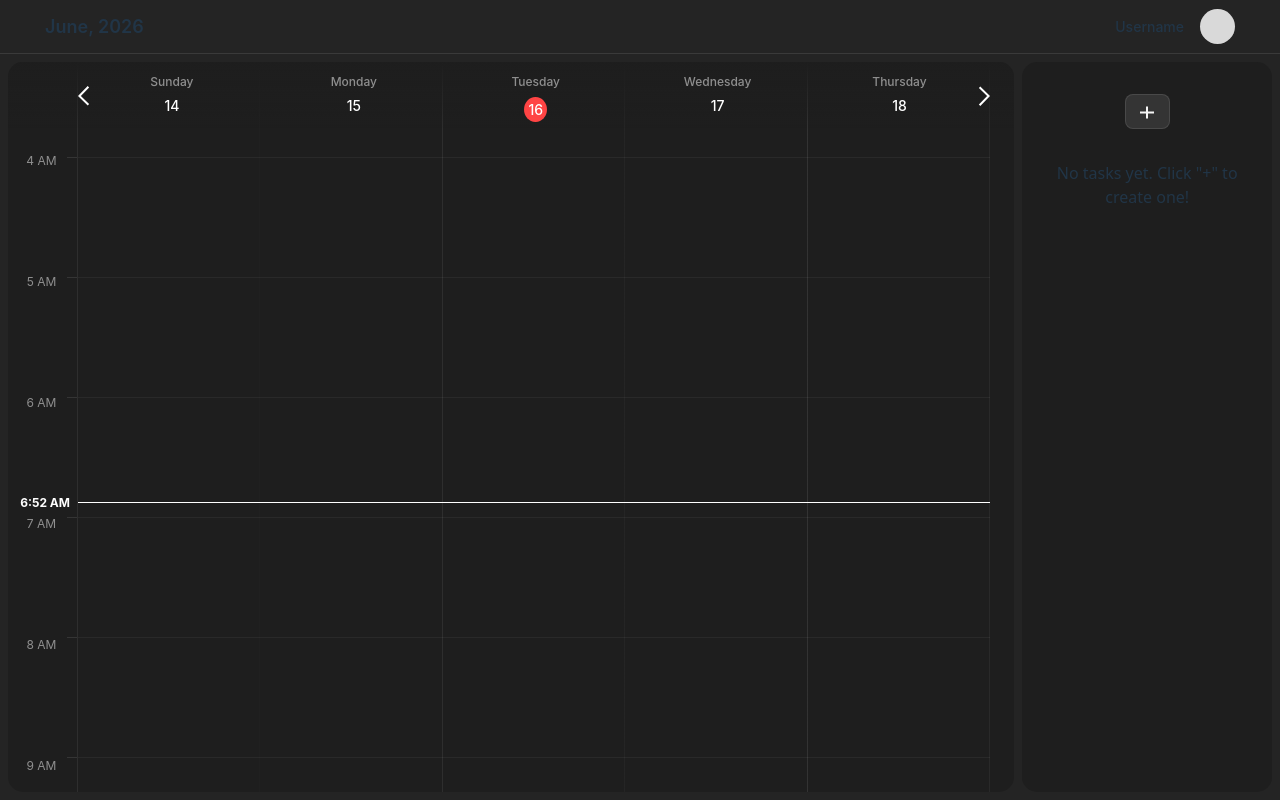
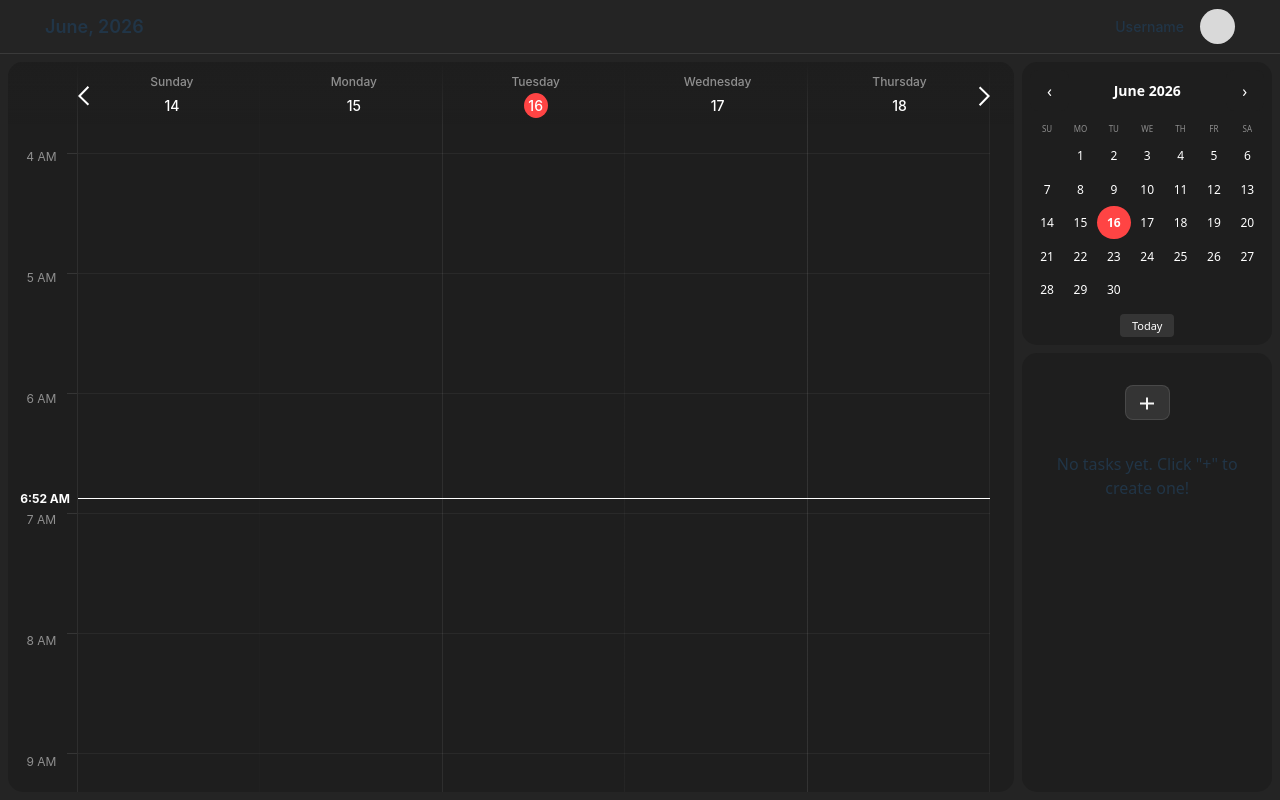
Before and after one commit to Gpshfrd/Timetable-Task-Scheduler, a React (Vite) app: page / in a window 1280 px wide. Built offline with nearby package versions, Linux system fonts and the light colour scheme.

Commit message:
feat: add calendar component without timetable mapping

```diff
--- /dev/null
+++ b/src/components/Calendar/Calendar.css
@@ -0,0 +1,125 @@
+.calendar__overlay {
+    width: 100%;
+}
+
+.calendar {
+    background: var(--bg-color-accent);
+    border-radius: var(--border-radius-timetable);
+    padding: 8px;
+    display: flex;
+    flex-direction: column;
+    overflow: hidden;
+}
+
+.calendar__header {
+    display: flex;
+    align-items: center;
+    justify-content: space-between;
+    margin-bottom: 12px;
+    flex-shrink: 0;
+}
+
+.calendar__title {
+    color: var(--text-primary);
+    font-weight: 600;
+    font-size: 14px;
+}
+
+.calendar__nav-btn {
+    background-color: var(--bg-color-accent);
+    border: none;
+    color: var(--text-primary);
+    width: 16px;
+    cursor: pointer;
+    font-size: 16px;
+    display: flex;
+    align-items: center;
+    justify-content: center;
+}
+
+.calendar__nav-btn:hover {
+    border: none;
+    background-color: var(--bg-accent-lines);
+}
+
+.calendar__weekdays {
+    display: grid;
+    grid-template-columns: repeat(7, 1fr);
+    margin-bottom: 4px;
+    flex-shrink: 0;
+}
+
+.calendar__weekday {
+    color: var(--text-secondary);
+    font-size: 8px;
+    text-align: center;
+    font-weight: 500;
+    text-transform: uppercase;
+}
+
+.calendar__grid {
+    display: grid;
+    grid-template-columns: repeat(7, 1fr);
+}
+
+.calendar__day {
+    background: none;
+    border: none;
+    color: var(--text-primary);
+    padding: 4px;
+    border-radius: 50%;
+    cursor: pointer;
+    font-size: 12px;
+    text-align: center;
+    aspect-ratio: 1;
+    display: flex;
+    align-items: center;
+    justify-content: center;
+}
+
+.calendar__day:hover {
+    background: var(--bg-accent-lines);
+}
+
+.calendar__day--today {
+    color: #ff4444;
+    font-weight: 600;
+}
+
+.calendar__day--selected {
+    background: #ff4444;
+    color: var(--text-primary);
+}
+
+.calendar__day--selected:hover {
+    background: #ff4444;
+    color: var(--text-primary);
+}
+
+.calendar__day--empty {
+    visibility: hidden;
+}
+
+.calendar__footer {
+    margin-top: 8px;
+    flex-shrink: 0;
+    display: flex;
+    justify-content: center;
+}
+
+.calendar__today-btn {
+    background: var(--bg-accent-lines);
+    border: none;
+    color: var(--text-primary);
+    padding: 4px 12px;
+    border-radius: 4px;
+    cursor: pointer;
+    font-size: 11px;
+    transition: background-color 0.2s;
+}
+
+.calendar__today-btn:hover {
+    background: var(--bg-accent-lines);
+    border: none;
+    outline: var(--text-tertiary) 1px solid;
+}
--- /dev/null
+++ b/src/components/Calendar/Calendar.tsx
@@ -0,0 +1,109 @@
+import { useState, type JSX } from "react";
+import './Calendar.css';
+
+interface CalendarProps {
+    currentDate: Date;
+    onDateSelect: (date: Date) => void;
+}
+
+function Calendar({ currentDate, onDateSelect }: CalendarProps) {
+    const [viewDate, setViewDate] = useState(new Date(currentDate));
+    const [selectedDate, setSelectedDate] = useState<Date | null>(currentDate);
+
+    const monthName = viewDate.toLocaleDateString('en-US', { month: 'long' });
+    const year = viewDate.getFullYear();
+
+    const getDaysInMonth = (year: number, month: number): number => {
+        return new Date(year, month + 1, 0).getDate();
+    }
+
+    const getFirstDayOfMonth = (year: number, month: number): number => {
+        return new Date(year, month, 1).getDay();
+    }
+
+    const handlePrevMonth = () => {
+        setViewDate(prev => new Date(prev.getFullYear(), prev.getMonth() - 1, 1));
+    }
+
+    const handleNextMonth = () => {
+        setViewDate(prev => new Date(prev.getFullYear(), prev.getMonth() + 1, 1));
+    }
+
+    const handleDateClick = (date: Date) => {
+        setSelectedDate(date);
+        onDateSelect(date);
+    }
+
+    const handleToday = () => {
+        const today = new Date();
+        setViewDate(today);
+        setSelectedDate(today);
+        onDateSelect(today);
+    }
+
+    const renderDays = () => {
+        const year = viewDate.getFullYear();
+        const month = viewDate.getMonth();
+        const daysInMonth = getDaysInMonth(year, month);
+        const firstDay = getFirstDayOfMonth(year, month);
+        const today = new Date();
+
+        const days: JSX.Element[] = [];
+
+        for (let i = 0; i < firstDay; i++) {
+            days.push(<div key={`empty-${i}`} className="calendar__day calendar__day--empty" />)
+        }
+
+        for (let day = 1; day <= daysInMonth; day++) {
+            const date = new Date(year, month, day);
+            const isToday = today.getDate() === day &&
+                today.getMonth() === month &&
+                today.getFullYear() === year;
+            const isSelected = selectedDate &&
+                selectedDate.getDate() === day &&
+                selectedDate.getMonth() === month &&
+                selectedDate.getFullYear() === year;
+
+            days.push(
+                <button
+                    key={day}
+                    className={`calendar__day ${isToday ? 'calendar__day--today' : ''} ${isSelected ? 'calendar__day--selected' : ''}`}
+                    onClick={() => handleDateClick(date)}
+                >
+                    {day}
+                </button>
+            )
+        }
+        return days;
+    }
+
+    return (
+        <div className="calendar-overlay">
+            <div className="calendar" onClick={(e) => e.stopPropagation()}>
+                <div className="calendar__header">
+                    <button className="calendar__nav-btn" onClick={handlePrevMonth}>‹</button>
+                    <span className="calendar__title">{monthName} {year}</span>
+                    <button className="calendar__nav-btn" onClick={handleNextMonth}>›</button>
+                </div>
+
+                <div className="calendar__weekdays">
+                    {['Su', 'Mo', 'Tu', 'We', 'Th', 'Fr', 'Sa'].map(day => (
+                        <span key={day} className="calendar__weekday">{day}</span>
+                    ))}
+                </div>
+
+                <div className="calendar__grid">
+                    {renderDays()}
+                </div>
+
+                <div className="calendar__footer">
+                    <button className="calendar__today-btn" onClick={handleToday}>
+                        Today
+                    </button>
+                </div>
+            </div>
+        </div>
+    )
+}
+
+export default Calendar;
--- a/src/components/EditTaskModal/EditTaskModal.tsx
+++ b/src/components/EditTaskModal/EditTaskModal.tsx
@@ -59,7 +59,7 @@ function EditTaskModal({
 
     return (
         <div className="modal-overlay" onClick={onClose}>
-            <div className="modal" onClick={(e) => e.stopPropagation()}>
+            <form className="modal" onClick={(e) => e.stopPropagation()} onSubmit={handleSubmit}>
                 <h2>Edit task</h2>
                 <div className="modal__inputs-container">
                     <div className="modal__input-container">
@@ -97,7 +97,7 @@ function EditTaskModal({
                     <button type="button" onClick={onClose}>Cancel</button>
                     <button type="submit" onClick={handleSubmit}>Save</button>
                 </div>
-            </div>
+            </form>
         </div>
     );
 }
--- a/src/components/ScheduledTask/ScheduledTask.tsx
+++ b/src/components/ScheduledTask/ScheduledTask.tsx
@@ -25,7 +25,7 @@ function ScheduledTask({
 }: ScheduledTaskProps) {
     if (!task.scheduled) return null;
 
-    const { date, startMinutes, endMinutes } = task.scheduled;
+    const { startMinutes, endMinutes } = task.scheduled;
 
     const top = minutesToPx(startMinutes);
     const height = minutesToPx(endMinutes - startMinutes);
@@ -83,6 +83,7 @@ function ScheduledTask({
             onDragEnd={handleDragEnd}
             onClick={handleTaskClick}
             onContextMenu={handleContextMenu}
+            title={task.title}
             style={{
                 position: 'absolute',
                 top: `${top}px`,
@@ -94,7 +95,6 @@ function ScheduledTask({
             >
             <div className="scheduled-task__content">
                 <small
-                    title={task.title}
                     className="scheduled-task__title"
                     style={{
                         color: `rgba(var(--task-color-${task.colorId}), ${task.completed ? 0.5 : 1})`
--- a/src/components/TaskLibrary/TaskLibrary.css
+++ b/src/components/TaskLibrary/TaskLibrary.css
@@ -8,6 +8,7 @@
     background: var(--bg-color-accent);
     border-radius: var(--border-radius-timetable);
     overflow: hidden;
+    height: 100%;
 }
 
 .add-button {
@@ -30,7 +31,7 @@
     overflow-y: hidden;
     display: flex;
     flex-direction: column;
-    gap: 8px;
+    gap: 16px;
     min-width: 0;
 }
 
--- a/src/components/TimeTable/TimeTable.css
+++ b/src/components/TimeTable/TimeTable.css
@@ -46,7 +46,6 @@
     display: flex;
     flex-direction: column;
     align-items: center;
-    gap: 8px;
 }
 
 .timetable__day-name {
@@ -60,13 +59,16 @@
 }
 
 .timetable__day-number {
+    margin-top: 8px;
     color: var(--text-primary);
 }
 
 .timetable__day-number--today {
+    margin-top: 4px;
     background-color: #ff4444;
     color: var(--text-primary);
     border-radius: 50%;
+    width: 16px;
     padding: 4px;
     display: flex;
     align-items: center;
--- a/src/components/Workspace/Workspace.css
+++ b/src/components/Workspace/Workspace.css
@@ -4,4 +4,23 @@
     overflow: hidden;
     padding: 8px;
     gap: 8px;
+    height: 100%;
 }
+
+.workspace__sidebar {
+    display: flex;
+    flex-direction: column;
+    gap: 8px;
+    flex-shrink: 0;
+}
+
+.workspace__sidebar .calendar-btn {
+    width: 100%;
+    padding: 4px;
+    font-size: 12px;
+}
+
+.workspace__sidebar .calendar {
+    flex: 0 0 auto;
+    max-height: 320px;
+}
--- a/src/components/Workspace/Workspace.tsx
+++ b/src/components/Workspace/Workspace.tsx
@@ -3,11 +3,13 @@ import TaskLibrary from "../TaskLibrary/TaskLibrary";
 import TimeTable from "../TimeTable/TimeTable";
 import { useTasks } from "../../hooks/useTasks";
 import './Workspace.css';
+import Calendar from "../Calendar/Calendar";
 
 function Workspace() {
     const { tasks, createTask, toggleTask, deleteTask, updateTaskSchedule, updateTaskDetails } = useTasks();
     const draggedTaskRef = useRef<{ id: string, title: string, duration?: number } | null>(null);
     const [, forceUpdate] = useState({});
+    const [selectedDate, setSelectedDate] = useState<Date | null>(null);
 
     const handleDragStart = (taskId: string, taskTitle: string, duration?: number) => {
         draggedTaskRef.current = { id: taskId, title: taskTitle, duration };
@@ -23,6 +25,10 @@ function Workspace() {
         updateTaskSchedule(taskId, undefined as any)
         draggedTaskRef.current = null;
         forceUpdate({})
+    }
+
+    const handleDateSelect = (date: Date) => {
+        setSelectedDate(date);
     }
 
     return (
@@ -42,6 +48,11 @@ function Workspace() {
                 onDragStart={handleDragStart}
             />
             {/* side pannel */}
+            <div className="workspace__sidebar">
+                <Calendar
+                    currentDate={selectedDate || new Date()}
+                    onDateSelect={handleDateSelect}
+                />
                 <TaskLibrary
                     tasks={tasks}
                     onCreateTask={createTask}
@@ -52,6 +63,8 @@ function Workspace() {
                     onDrop={handleLibraryDrop}
                     onDeleteTask={deleteTask} />
                 </div>
+
+        </div>
     )
 }
 
```
Lines whose indentation alone changed are shown as unchanged.
